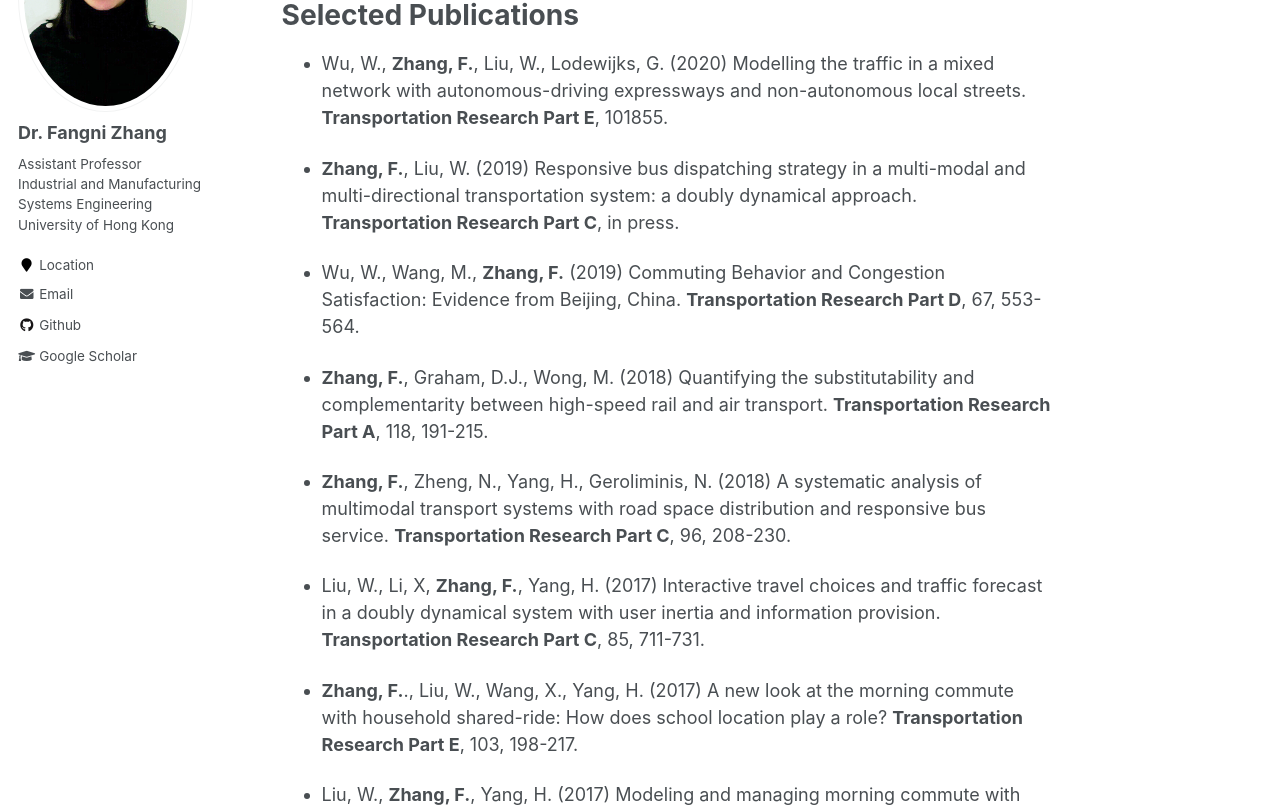
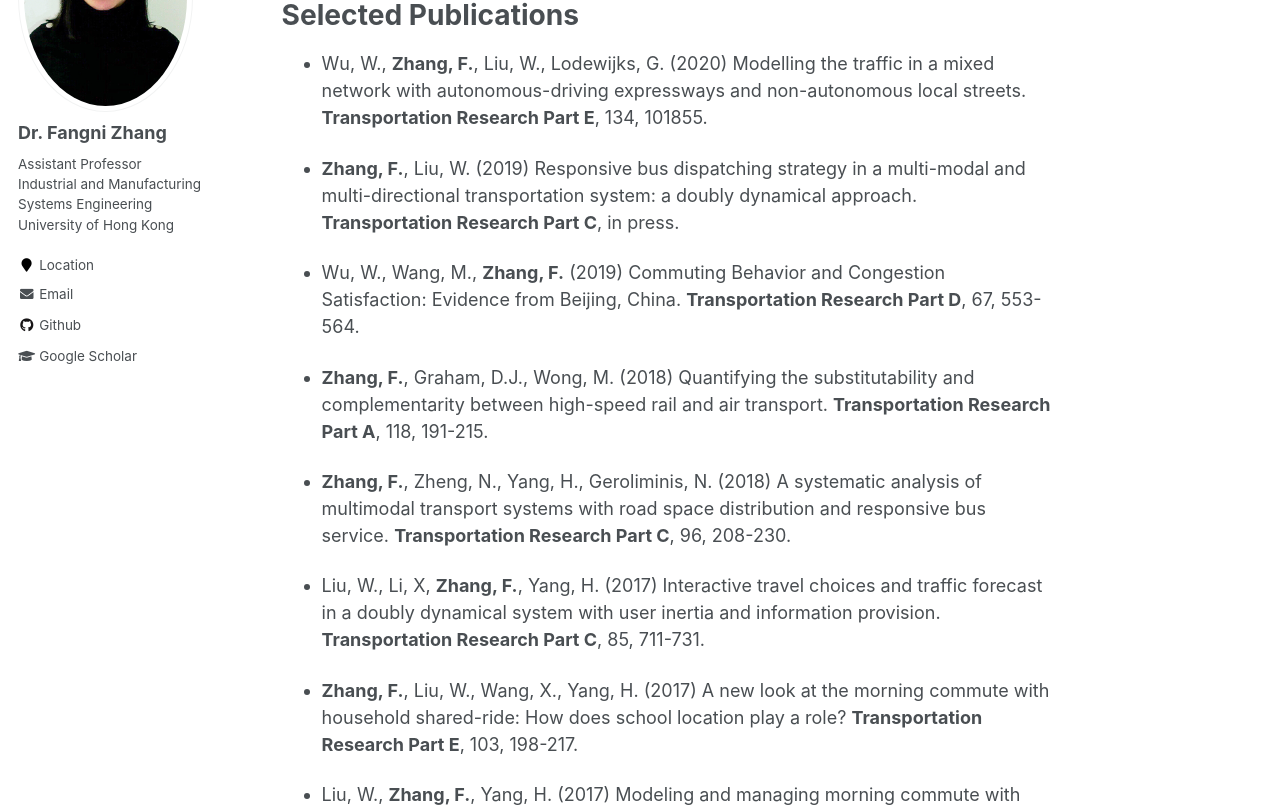
Before and after one commit to fangnizhang/fangnizhang.github.io, a Jekyll site: the page built from _pages/about.md, in a window 1280 px wide and 1400 px high, scrolled down 1255 px. Shown: the part 153-965 px from the top of the window. Built offline with Jekyll 4.4.1, drawn with Linux system fonts in a browser that asks for light colours.

Commit message:
Update about.md

```diff
--- a/_pages/about.md
+++ b/_pages/about.md
@@ -31,7 +31,7 @@ To learn more about the HKU Ph.D. programme, visit [https://www.gradsch.hku.hk/g
 
 Selected Publications
 ======
-- Wu, W., **Zhang, F.**, Liu, W., Lodewijks, G. (2020) Modelling the traffic in a mixed network with autonomous-driving expressways and non-autonomous local streets. **Transportation Research Part E**, 101855.
+- Wu, W., **Zhang, F.**, Liu, W., Lodewijks, G. (2020) Modelling the traffic in a mixed network with autonomous-driving expressways and non-autonomous local streets. **Transportation Research Part E**, 134, 101855.
 
 - **Zhang, F.**, Liu, W. (2019) Responsive bus dispatching strategy in a multi-modal and multi-directional transportation system: a doubly dynamical approach. **Transportation Research Part C**, in press.
 
@@ -43,7 +43,7 @@ Selected Publications
 
 - Liu, W., Li, X, **Zhang, F.**, Yang, H. (2017) Interactive travel choices and traffic forecast in a doubly dynamical system with user inertia and information provision. **Transportation Research Part C**, 85, 711-731.
 
-- **Zhang, F.**., Liu, W., Wang, X., Yang, H. (2017) A new look at the morning commute with household shared-ride: How does school location play a role? **Transportation Research Part E**, 103, 198-217.
+- **Zhang, F.**, Liu, W., Wang, X., Yang, H. (2017) A new look at the morning commute with household shared-ride: How does school location play a role? **Transportation Research Part E**, 103, 198-217.
 
 - Liu, W., **Zhang, F.**, Yang, H. (2017) Modeling and managing morning commute with both household and individual travels. **Transportation Research Part B**, 103, 227-247.
 
```
